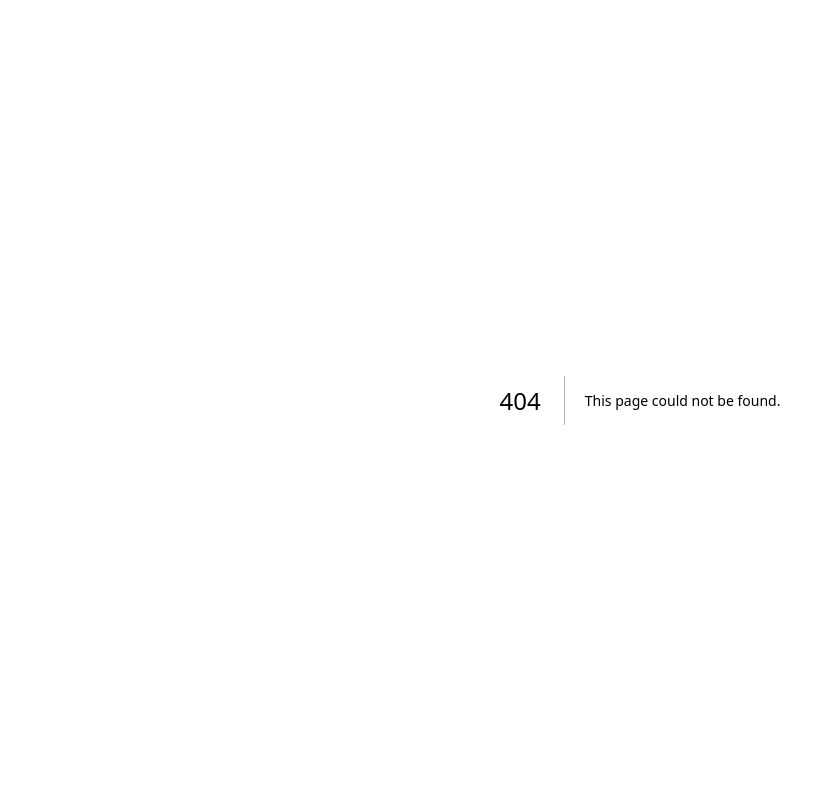
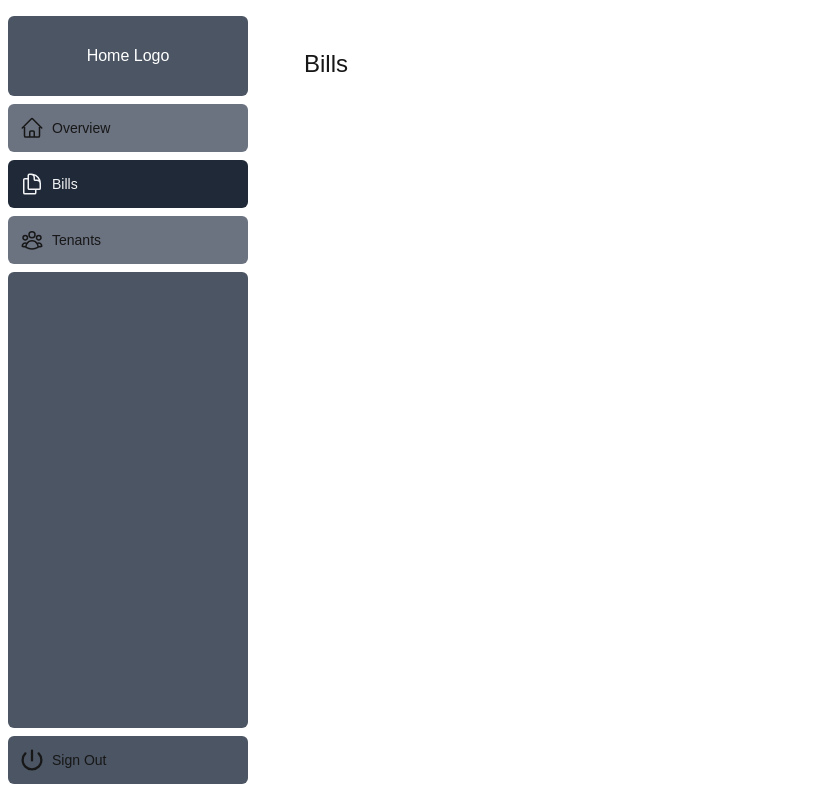
Before and after one commit to Yousef-Majidi/next-bill-manager, a Next.js app: page /dashboard/bills in a window 1280 px wide. Before the commit this address had no page. Shown: the whole page, without its empty margins (0-835 px from the left). Built offline with nearby package versions, Linux system fonts and the light colour scheme; no server answers.

Commit message:
implement side nav

```diff
--- /dev/null
+++ b/app/dashboard/(overview)/page.tsx
@@ -0,0 +1,7 @@
+export default function Page() {
+    return (
+        <>
+            <h1 className={`mb-4 text-xl md:text-2xl`}>Dashboard</h1>
+        </>
+    );
+}
--- /dev/null
+++ b/app/dashboard/bills/page.tsx
@@ -0,0 +1,7 @@
+export default function Page() {
+    return (
+        <>
+            <h1 className={`mb-4 text-xl md:text-2xl`}>Bills</h1>
+        </>
+    );
+}
--- /dev/null
+++ b/app/dashboard/layout.tsx
@@ -0,0 +1,14 @@
+import SideNav from "@/app/ui/sidenav/sidenav";
+
+export default function Layout({ children }: { children: React.ReactNode }) {
+    return (
+        <div className="flex h-screen flex-col md:flex-row md:overflow-hidden">
+            <div className="w-full flex-none md:w-64">
+                <SideNav />
+            </div>
+            <div className="flex-grow p-6 md:overflow-y-auto md:p-12">
+                {children}
+            </div>
+        </div>
+    );
+}
--- a/app/dashboard/page.tsx
+++ /dev/null
@@ -1,24 +0,0 @@
-import { lusitana } from "@/app/ui/fonts";
-import { signOut } from "@/auth";
-import { PowerIcon } from "@heroicons/react/16/solid";
-
-export default function Page() {
-    return (
-        <>
-            <h1 className={`${lusitana.className} mb-4 text-xl md:text-2xl`}>
-                Dashboard
-            </h1>
-            <form
-                action={async () => {
-                    "use server";
-                    await signOut();
-                }}
-            >
-                <button className="flex h-[48px] w-full grow items-center justify-center gap-2 rounded-md bg-gray-50 p-3 text-sm font-medium hover:bg-sky-100 hover:text-blue-600 md:flex-none md:justify-start md:p-2 md:px-3">
-                    <PowerIcon className="w-6" />
-                    <div className="hidden md:block">Sign Out</div>
-                </button>
-            </form>
-        </>
-    );
-}
--- /dev/null
+++ b/app/dashboard/tenants/page.tsx
@@ -0,0 +1,7 @@
+export default function Page() {
+    return (
+        <>
+            <h1 className={`mb-4 text-xl md:text-2xl`}>Tenants</h1>
+        </>
+    );
+}
--- a/app/layout.tsx
+++ b/app/layout.tsx
@@ -14,8 +14,11 @@ const geistMono = localFont({
 });
 
 export const metadata: Metadata = {
-  title: "Create Next App",
-  description: "Generated by create next app",
+    title: {
+        template: "%s | Bill Manager",
+        default: "Bill Manager",
+    },
+    description: "My personal bill manager",
 };
 
 export default function RootLayout({
--- a/app/login/page.tsx
+++ b/app/login/page.tsx
@@ -1,10 +1,22 @@
-import LoginForm from "@/app/ui/login-form";
+import { ArrowRightIcon } from "@heroicons/react/20/solid";
+import { Button } from "@/app/ui/button";
+import { signIn } from "@/auth";
 
 export default function LoginPage() {
     return (
         <main className="flex items-center justify-center md:h-screen">
             <div className="relative mx-auto flex w-full max-w-[400px] flex-col space-y-2.5 p-4 md:-mt-32">
-                <LoginForm />
+                <form
+                    action={async () => {
+                        "use server";
+                        await signIn("google");
+                    }}
+                >
+                    <Button className="mt-4 w-full" aria-disabled={false}>
+                        Log in with Google{" "}
+                        <ArrowRightIcon className="ml-auto h-5 w-5 text-gray-50" />
+                    </Button>
+                </form>
             </div>
         </main>
     );
--- a/app/ui/login-form.tsx
+++ /dev/null
@@ -1,31 +0,0 @@
-// "use client";
-
-// import { lusitana } from "@/app/ui/fonts";
-// import {
-//     // AtSymbolIcon,
-//     // KeyIcon,
-//     ExclamationCircleIcon,
-// } from "@heroicons/react/24/outline";
-import { ArrowRightIcon } from "@heroicons/react/20/solid";
-import { Button } from "./button";
-// import { useActionState } from "react";
-// import { authenticate } from "@/app/lib/actions";
-
-import { signIn } from "@/auth";
-
-export default function SignIn() {
-    // const [isPending] = useActionState(authenticate, undefined) || [false];
-    return (
-        <form
-            action={async () => {
-                "use server";
-                await signIn("google");
-            }}
-        >
-            <Button className="mt-4 w-full" aria-disabled={false}>
-                Log in with Google{" "}
-                <ArrowRightIcon className="ml-auto h-5 w-5 text-gray-50" />
-            </Button>
-        </form>
-    );
-}
--- /dev/null
+++ b/app/ui/sidenav/nav-links.tsx
@@ -0,0 +1,48 @@
+"use client";
+
+import {
+    UserGroupIcon,
+    HomeIcon,
+    DocumentDuplicateIcon,
+} from "@heroicons/react/24/outline";
+import Link from "next/link";
+import { usePathname } from "next/navigation";
+import clsx from "clsx";
+
+const links = [
+    { name: "Overview", href: "/dashboard", icon: HomeIcon },
+    {
+        name: "Bills",
+        href: "/dashboard/bills",
+        icon: DocumentDuplicateIcon,
+    },
+    { name: "Tenants", href: "/dashboard/tenants", icon: UserGroupIcon },
+];
+
+export default function NavLinks() {
+    const pathname = usePathname();
+
+    return (
+        <>
+            {links.map((link) => {
+                const LinkIcon = link.icon;
+                return (
+                    <Link
+                        key={link.name}
+                        href={link.href}
+                        className={clsx(
+                            "flex h-[48px] grow items-center justify-center gap-2 rounded-md bg-gray-500 p-3 text-sm font-medium hover:bg-gray-100 hover:text-gray-600 md:flex-none md:justify-start md:p-2 md:px-3",
+                            {
+                                "bg-gray-800 text-gray-100":
+                                    pathname === link.href,
+                            }
+                        )}
+                    >
+                        <LinkIcon className="w-6" />
+                        <p className="hidden md:block">{link.name}</p>
+                    </Link>
+                );
+            })}
+        </>
+    );
+}
--- /dev/null
+++ b/app/ui/sidenav/sidenav.tsx
@@ -0,0 +1,34 @@
+import Link from "next/link";
+import { signOut } from "@/auth";
+import { PowerIcon } from "@heroicons/react/16/solid";
+import NavLinks from "./nav-links";
+
+export default function SideNav() {
+    return (
+        <div className="flex h-full flex-col px-3 py-4 md:px-2">
+            <Link
+                className="mb-2 flex h-20 items-center justify-center rounded-md bg-gray-600 p-4"
+                href={"/"}
+            >
+                <div className="w-32 flex justify-center text-white md:w-40">
+                    Home Logo
+                </div>
+            </Link>
+            <div className="flex grow flex-row justify-between space-x-2 md:flex-col md:space-x-0 md:space-y-2">
+                <NavLinks />
+                <div className="hidden h-auto w-full grow rounded-md bg-gray-600 md:block"></div>
+                <form
+                    action={async () => {
+                        "use server";
+                        await signOut();
+                    }}
+                >
+                    <button className="flex h-[48px] w-full grow items-center justify-center gap-2 rounded-md bg-gray-600 p-3 text-sm font-medium hover:bg-red-500 md:flex-none md:justify-start md:p-2 md:px-3">
+                        <PowerIcon className="w-6" />
+                        <div className="hidden md:block">Sign Out</div>
+                    </button>
+                </form>
+            </div>
+        </div>
+    );
+}
--- a/auth.config.ts
+++ b/auth.config.ts
@@ -5,9 +5,16 @@ export const authConfig = {
         signIn: "/login",
     },
     callbacks: {
-        authorized({ auth, request: { nextUrl } }) {
+        authorized({
+            auth,
+            request: { nextUrl },
+        }: {
+            auth: { user?: unknown };
+            request: { nextUrl: URL };
+        }) {
             const isLoggedIn = !!auth?.user;
             const isOnDashboard = nextUrl.pathname.startsWith("/dashboard");
+
             if (isOnDashboard) {
                 if (isLoggedIn) return true;
                 return false; // redirects to login
```
Lines whose indentation alone changed are shown as unchanged.
